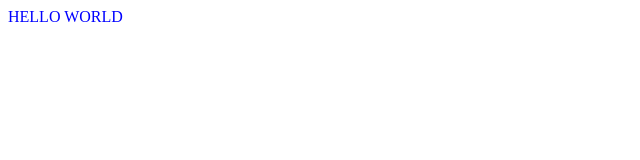
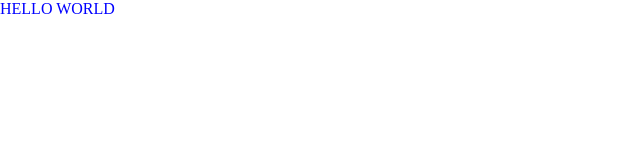
Before and after one commit to dentemm/thinkmobile, a React app in the folder client/: page / in a window 1280 px wide. Shown: the top 160 px of the page, without its empty margins (0-640 px from the left). Built offline with nearby package versions, Linux system fonts and the light colour scheme.

Commit message:
Added some scss boilerplate

```diff
--- a/client/package.json
+++ b/client/package.json
@@ -4,7 +4,8 @@
   "description": "",
   "main": "index.js",
   "scripts": {
-    "build": "webpack",
+    "build:dev": "webpack",
+    "build:prod": "webpack -p",
     "dev": "webpack-dev-server"
   },
   "author": "Tim Claes",
@@ -20,6 +21,7 @@
     "babel-preset-react": "^6.24.1",
     "css-loader": "^0.28.7",
     "node-sass": "^4.5.3",
+    "normalize.css": "^7.0.0",
     "react": "^16.0.0",
     "react-dom": "^16.0.0",
     "redux": "^3.7.2",
--- a/client/src/components/App.js
+++ b/client/src/components/App.js
@@ -1,6 +1,4 @@
 import React, { Component } from 'react';
-
-import '../../public/styles.scss';
 
 class App extends Component {
   render() {
--- a/client/src/index.js
+++ b/client/src/index.js
@@ -3,6 +3,9 @@ import ReactDOM from 'react-dom';
 
 import App from './components/App';
 
+import 'normalize.css/normalize.css';
+import '../public/styles.scss';
+
 ReactDOM.render(
   <App />,
   document.querySelector('#root')
--- /dev/null
+++ b/client/src/styles/base/_base.scss
@@ -0,0 +1,8 @@
+html {
+  font-size: 62.5%;
+}
+
+body {
+  font-family: Helvetica, Arial, sans-serif;
+  font-size: 1.6rem;
+}
--- /dev/null
+++ b/client/src/styles/styles.scss
@@ -0,0 +1,2 @@
+@import './base/settings';
+@import './base/base';
```
Also changed, not shown: client/src/styles/base/_settings.scss (added), 2 other files (tests, documents, lock files or other folders).
